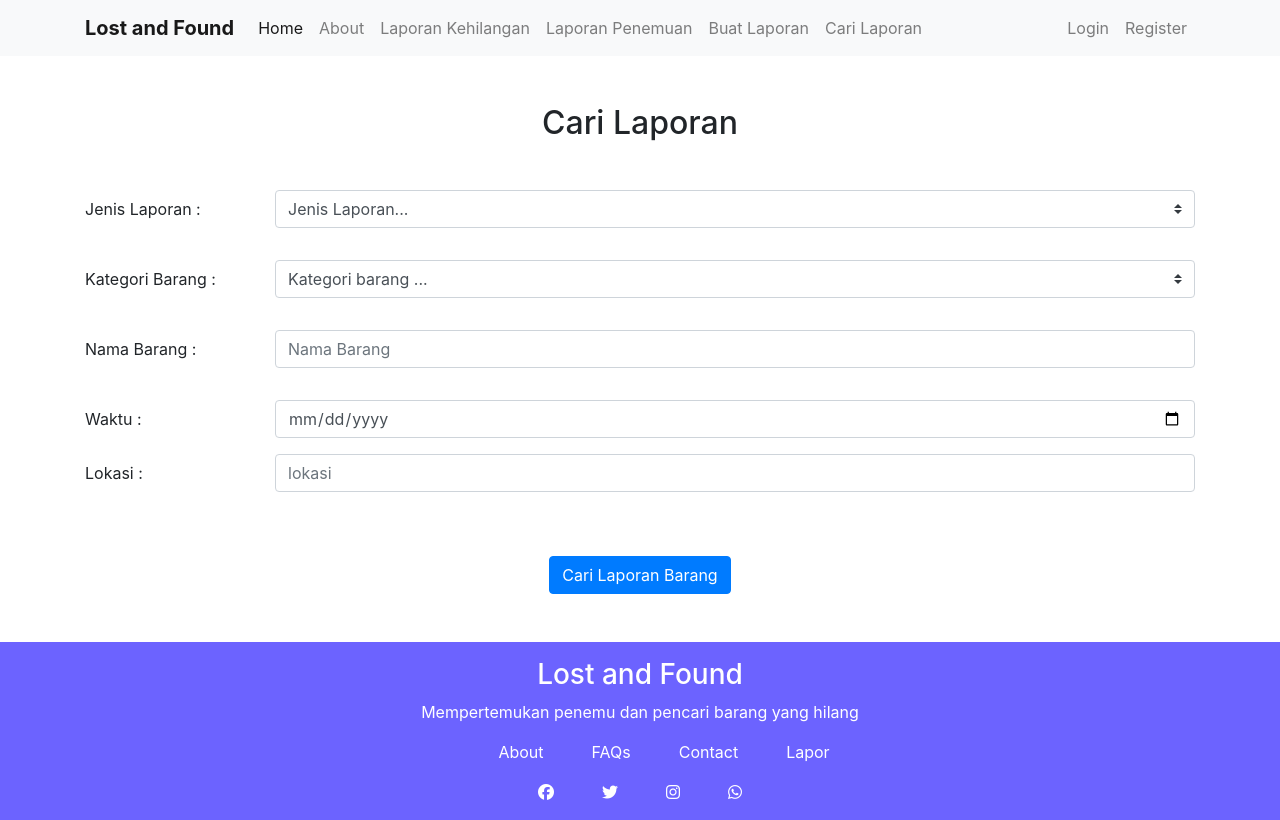
After one commit to Fadil3/lost-and-found, a CodeIgniter 4 app: template app/Views/Pages/cari_laporan.php in a window 1280 px wide. The commit adds this page. Run offline with PHP 8.4 and a stand-in for CodeIgniter, Linux system fonts and the light colour scheme; the template is opened without the code that fills it, so the values that code supplies are empty; some libraries are stand-ins or nearby versions.

Commit message:
add form cari laporan

```diff
--- a/app/Config/Routes.php
+++ b/app/Config/Routes.php
@@ -35,6 +35,7 @@ $routes->setAutoRoute(true);
 $routes->get('/', 'Pages::index');
 $routes->get('/login', 'Pages::login');
 $routes->get('/register', 'Pages::register');
+$routes->get('/cari_laporan', 'Pages::cari_laporan');
 
 /*
  * --------------------------------------------------------------------
--- /dev/null
+++ b/app/Views/Pages/cari_laporan.php
@@ -0,0 +1,60 @@
+<?= $this->extend('layout/template'); ?>
+
+<?= $this->section('content'); ?>
+
+<div class="container mt-5">
+    <h2 class="text-center mb-5">Cari Laporan</h2>
+    <form action="#" method="GET">
+        <div class="form-group row">
+            <label for="inputJenis" class="col-sm-2 col-form-label">Jenis Laporan :</label>
+            <div class="col-sm-10">
+                <div class="input-group mb-3">
+                    <select class="custom-select" id="inputGroupSelect01">
+                        <option selected>Jenis Laporan...</option>
+                        <option value="1">Laporan Penemuan</option>
+                        <option value="2">Laporan Pencarian</option>
+                    </select>
+                </div>
+            </div>
+        </div>
+        <div class="form-group row">
+            <label for="inputKategori" class="col-sm-2 col-form-label">Kategori Barang :</label>
+            <div class="col-sm-10">
+                <div class="input-group mb-3">
+                    <select class="custom-select" id="inputGroupSelect01">
+                        <option selected>Kategori barang ...</option>
+                        <option value="1">Elektronik</option>
+                        <option value="2">Dokumen</option>
+                    </select>
+                </div>
+            </div>
+        </div>
+        <div class="form-group row">
+            <label for="inputKategori" class="col-sm-2 col-form-label">Nama Barang :</label>
+            <div class="col-sm-10">
+                <div class="input-group mb-3">
+                    <input type="text" class="form-control" id="inputLokasi" placeholder="Nama Barang" required>
+                </div>
+            </div>
+        </div>
+        <div class="form-group row">
+            <label for="inputWaktu" class="col-sm-2 col-form-label">Waktu :</label>
+            <div class="col-sm-10">
+                <input type="date" class="form-control" id="inputWaktu" placeholder="Waktu Hilang" required>
+            </div>
+        </div>
+        <div class="form-group row">
+            <label for="inputLokasi" class="col-sm-2 col-form-label">Lokasi :</label>
+            <div class="col-sm-10">
+                <input type="text" class="form-control" id="inputLokasi" placeholder="lokasi" required>
+            </div>
+        </div>
+        <div class="form-group row text-center">
+            <div class="col-sm-12 mt-5">
+                <button type="submit" class="btn btn-primary">Cari Laporan Barang</button>
+            </div>
+        </div>
+    </form>
+</div>
+
+<?= $this->endSection(); ?>
--- a/app/Views/layout/navbar.php
+++ b/app/Views/layout/navbar.php
@@ -23,6 +23,9 @@
                 <li class="nav-item">
                     <a class="nav-link" href="#">Buat Laporan</a>
                 </li>
+                <li class="nav-item">
+                    <a class="nav-link" href="/cari_laporan">Cari Laporan</a>
+                </li>
             </ul>
             <div class="navbar-nav ml-auto">
                 <a class="nav-item nav-link" href="/login">Login</a>
```
Also changed, not shown: app/Controllers/Pages.php (+9 -0 lines).
